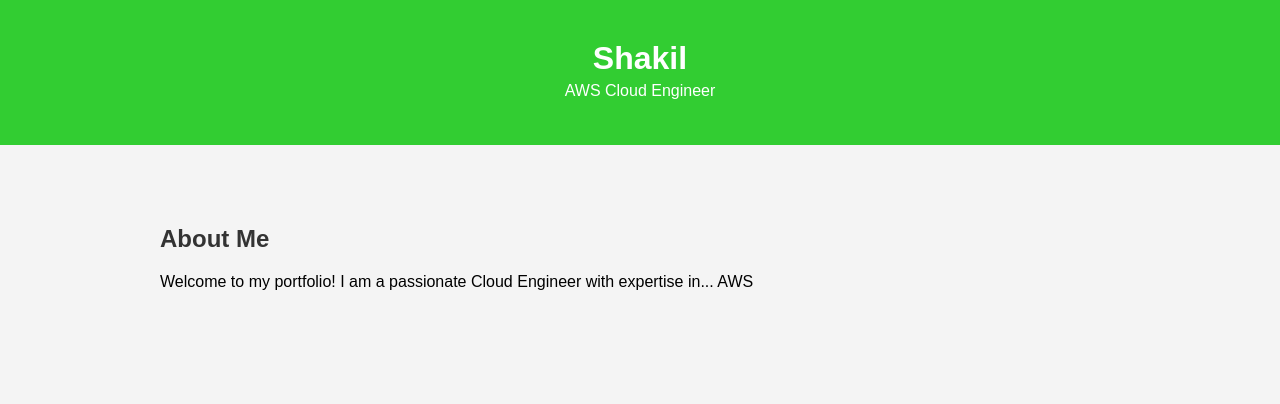
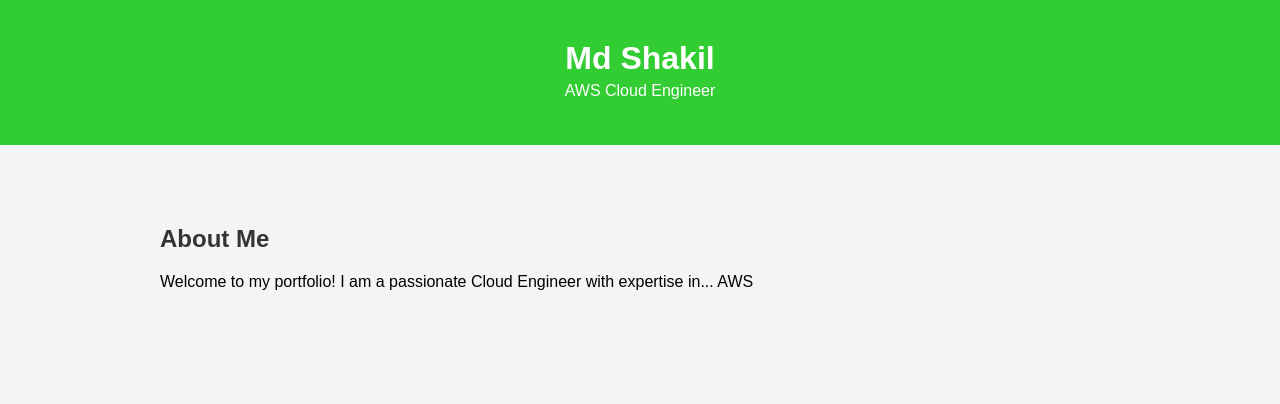
Before and after one commit to tryaws16/Static-html, a plain HTML site: page index.html in a window 1280 px wide. Shown: the top 404 px of the page. Drawn offline with Linux system fonts and the light colour scheme.

Commit message:
Update index.html

```diff
--- a/index.html
+++ b/index.html
@@ -10,7 +10,7 @@
 
     <header>
         <div class="container">
-            <h1>Shakil</h1>
+            <h1>Md Shakil</h1>
             <p>AWS Cloud Engineer</p>
         </div>
     </header>
```
